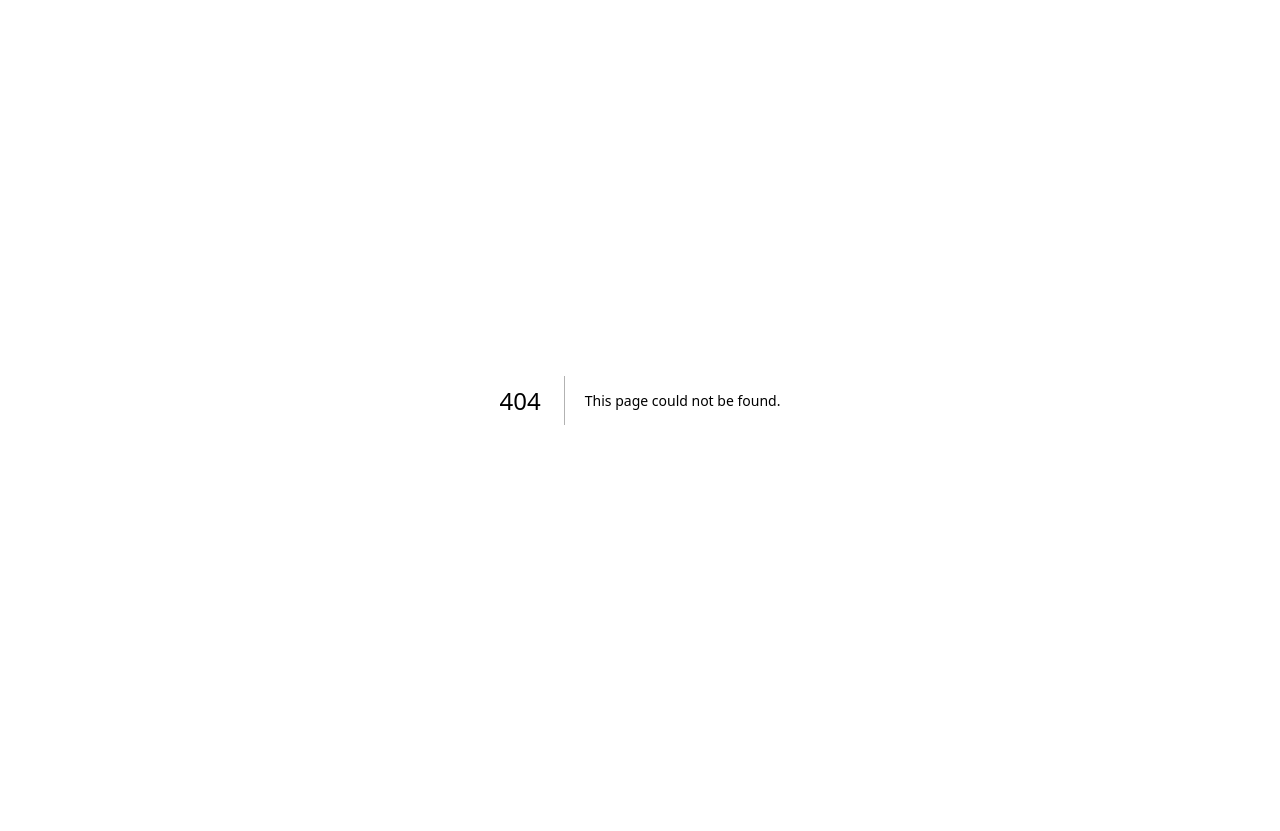
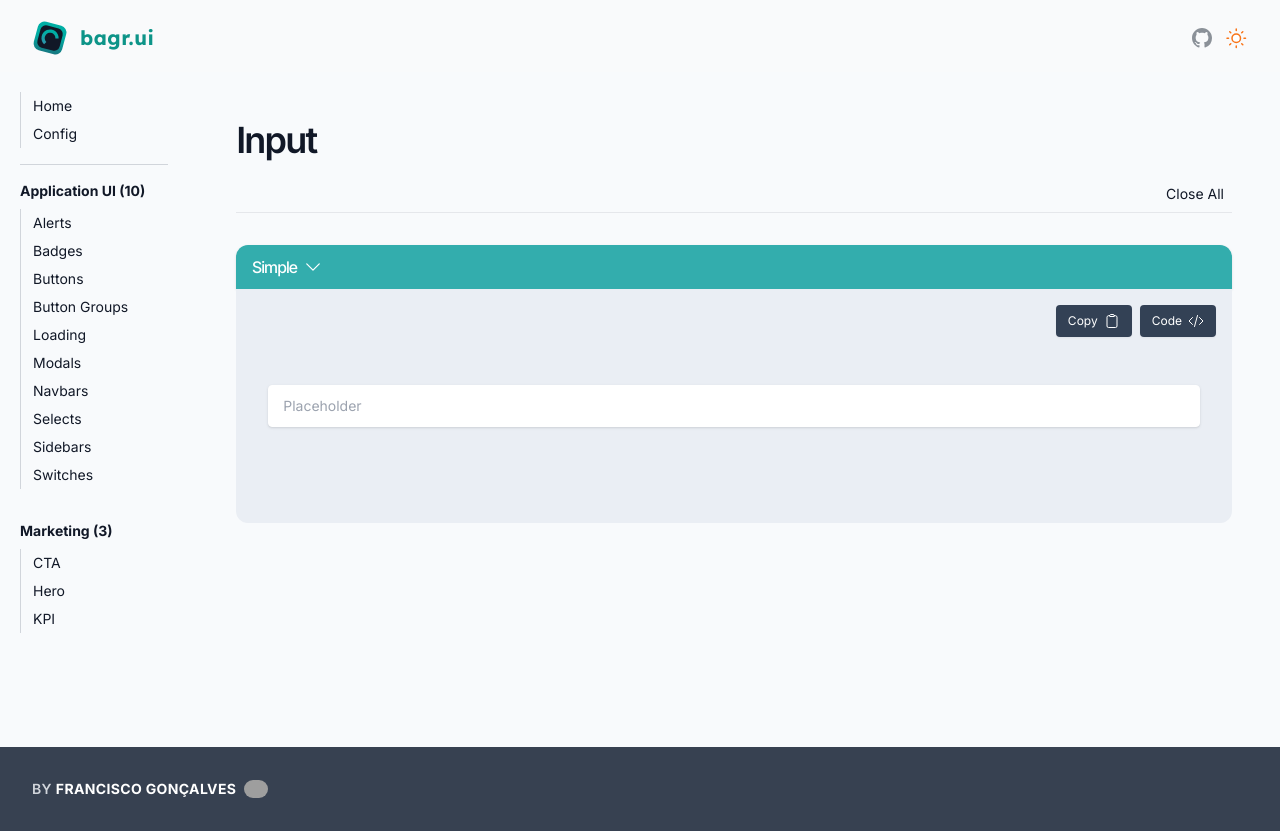
Before and after one commit to kiko-g/bagr-ui, a Next.js app: page /application-ui/input in a window 1280 px wide. Before the commit this address had no page. Before the commit the page ends 800 px from the top, so only its background shows below. Built offline with nearby package versions, Linux system fonts and the light colour scheme; grey boxes are pictures that could not be loaded.

Commit message:
add: inputs

```diff
--- a/components/ComponentTypePage.tsx
+++ b/components/ComponentTypePage.tsx
@@ -19,7 +19,7 @@ export function ComponentTypePage({ title, components }: Props) {
   return (
     <Layout location={title} sidebar>
       <section className="mb-36 w-full py-6 lg:py-8 xl:py-12">
-        <h2 className="mb-4 text-xl font-semibold tracking-tighter lg:text-4xl">{title} Components</h2>
+        <h2 className="mb-4 text-xl font-semibold tracking-tighter lg:text-4xl">{title}</h2>
 
         <div className="mb-8 flex items-center justify-end gap-x-4 border-b border-gray-200 px-2 py-2 dark:border-gray-700">
           <button onClick={() => setCollapseAll((prev) => !prev)} className="text-sm hover:underline hover:opacity-80">
--- /dev/null
+++ b/components/application-ui/input/InputSimple.tsx
@@ -0,0 +1,15 @@
+import React from "react"
+
+export function InputSimple() {
+  const [value, setValue] = React.useState("")
+
+  return (
+    <input
+      type="text"
+      value={value}
+      placeholder="Placeholder"
+      onChange={(e) => setValue(e.target.value)}
+      className="appearance-none rounded border border-gray-300 bg-gray-50 px-2 py-2 text-xs font-normal transition placeholder:font-light placeholder:text-gray-400 hover:border-gray-700/80 focus:border-gray-700 focus:accent-gray-700 focus:ring-0 focus:ring-gray-700 focus:ring-offset-0 dark:border-gray-200/10 dark:bg-gray-100/5  dark:placeholder:text-gray-400 dark:hover:border-blue-500/70 dark:hover:bg-blue-500/5 dark:focus:border-blue-500/80 dark:focus:ring-0 dark:focus:ring-blue-500 lg:px-3.5 lg:py-2.5 lg:text-sm"
+    />
+  )
+}
--- /dev/null
+++ b/components/application-ui/input/index.ts
@@ -0,0 +1,3 @@
+import { InputSimple } from "./InputSimple"
+
+export { InputSimple }
--- a/package.json
+++ b/package.json
@@ -12,6 +12,7 @@
   "dependencies": {
     "@headlessui/react": "^1.7.16",
     "@heroicons/react": "^2.0.18",
+    "@tailwindcss/forms": "^0.5.6",
     "@tailwindcss/typography": "^0.5.9",
     "@types/node": "^20.5.7",
     "@types/react": "^18.2.17",
--- /dev/null
+++ b/pages/application-ui/input.tsx
@@ -0,0 +1,20 @@
+import React from "react"
+import { ComponentTypePage } from "@/components/ComponentTypePage"
+import { InputSimple } from "@/components/application-ui/input"
+
+export default function Inputs() {
+  const base = "application-ui/input"
+
+  return (
+    <ComponentTypePage
+      title="Input"
+      components={[
+        {
+          name: "Simple",
+          path: `${base}/InputSimple.tsx`,
+          component: <InputSimple />,
+        },
+      ]}
+    />
+  )
+}
--- a/tailwind.config.js
+++ b/tailwind.config.js
@@ -51,5 +51,8 @@ module.exports = {
   fontSize: {
     xxs: "0.6rem",
   },
-  plugins: [require("@tailwindcss/typography")], // npm i @tailwindcss/typography
+  plugins: [
+    require("@tailwindcss/forms"), // npm i @tailwindcss/forms
+    require("@tailwindcss/typography"), // npm i @tailwindcss/typography
+  ],
 }
```
Also changed, not shown: 1 other file (tests, documents, lock files or other folders).
